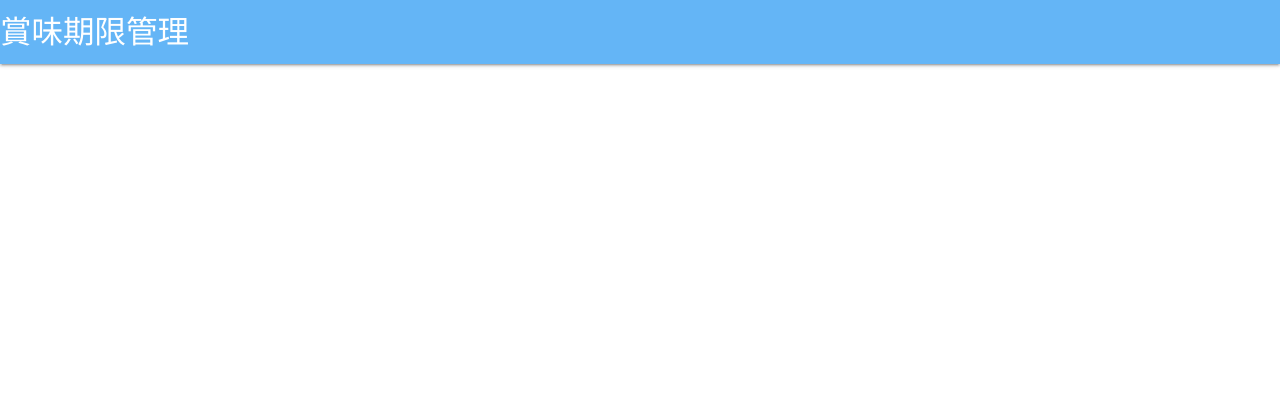
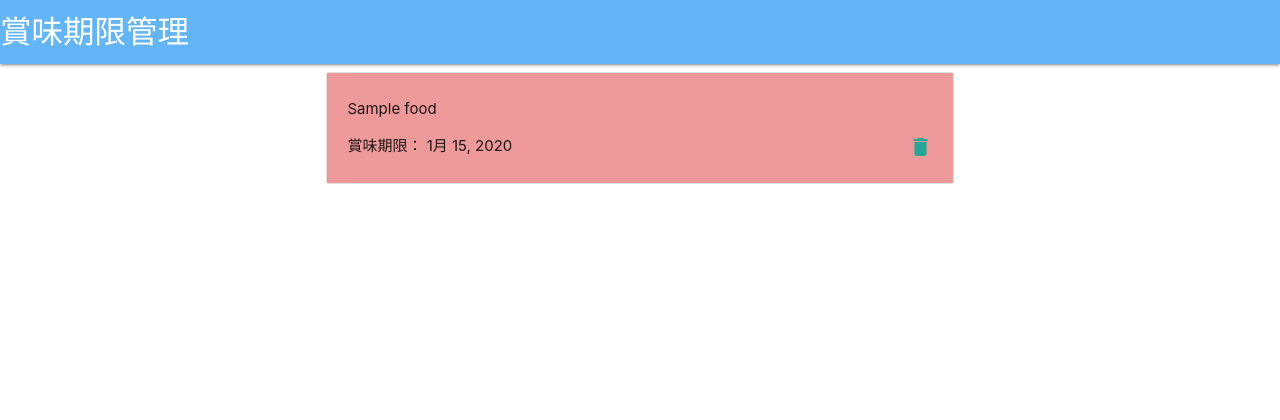
Before and after one commit to Hyuga-Tsukui/Best-before, a Django app: page /foods/ in a window 1280 px wide. Shown: the top 420 px of the page. Run offline with Django 3.2, Linux system fonts and the light colour scheme; a user stored in the database is signed in; tables that the repository leaves empty hold one stand-in row (values such as "Sample post").

Commit message:
Change vueの仕様を廃止

```diff
--- a/foods/templates/foods/index.html
+++ b/foods/templates/foods/index.html
@@ -3,12 +3,18 @@
 {% block css %} <link rel="stylesheet" href="{% static 'foods/style.css' %}"> {% endblock %}
 {% block title %}{{ block.super }} 一覧{% endblock %}
 {% block content %}
-<div class="container" id='app'>
-  <ul class="collection" v-for='food in foods'>
-    <li class="collection-item" v-bind:class="{red : food.is_dead_line, 'lighten-3' : food.is_dead_line}">
-        <p>[[ food.name ]]</p>
-        <p>賞味期限： [[ food.best_before ]]<a :href="food.location" class="secondary-content"><i class="material-icons">delete</i></a></p>
+<div class="container">
+  <ul class="collection">
+    {% for food in food_list %}
+      {% if food.is_dead_line %}
+        <li class="collection-item red lighten-3">
+      {% else %}
+        <li class="collection-item">
+      {% endif %}
+       <p>{{ food.name }} </p>
+       <p>賞味期限： {{ food.best_before }}<a href="{% url 'foods:delete' food.id %}" class="secondary-content"><i class="material-icons">delete</i></a></p>
       </li>
+    {% endfor %}
   </ul>
   <a class="btn-floating btn-large waves-effect waves-light red fixed_btn" href="{% url 'foods:create' %}"><i class="material-icons">add</i></a>
 </div>
@@ -19,30 +25,4 @@
 {% endblock %}
 
 {% block script %}
-  <script>
-    var vm = new Vue({
-      el: '#app',
-      delimiters: ['[[', ']]'],
-      data: {
-        foods: []
-      },
-      mounted: function() {
-        this.fetchFoodList();
-      },
-      methods: {
-        fetchFoodList() {
-          fetch(`{% url 'api:foods' %}`, {
-            method: 'GET',
-            credentials: 'same-origin'
-          })
-          .then((response) => {
-            return response.json();
-          })
-          .then((json) => {
-            this.foods = json;
-          })
-        }
-      }
-    })
-  </script>
 {% endblock %}
```
